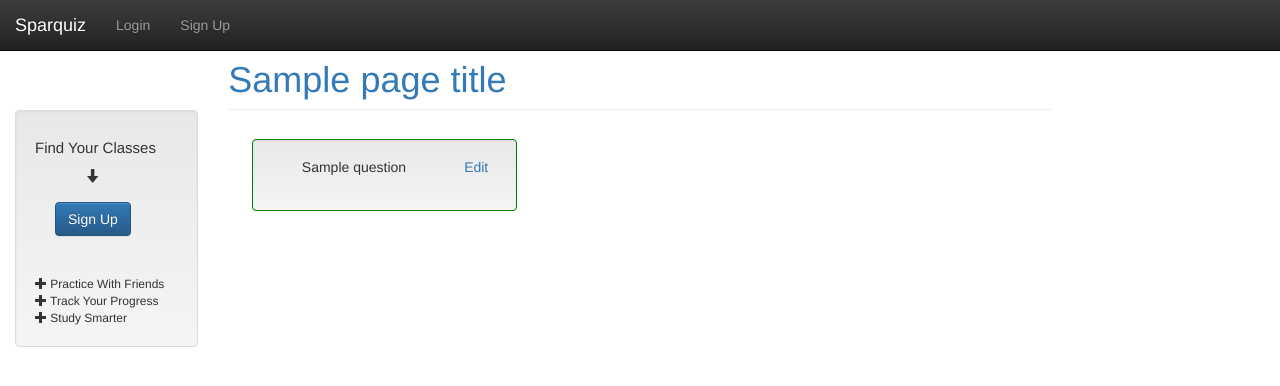
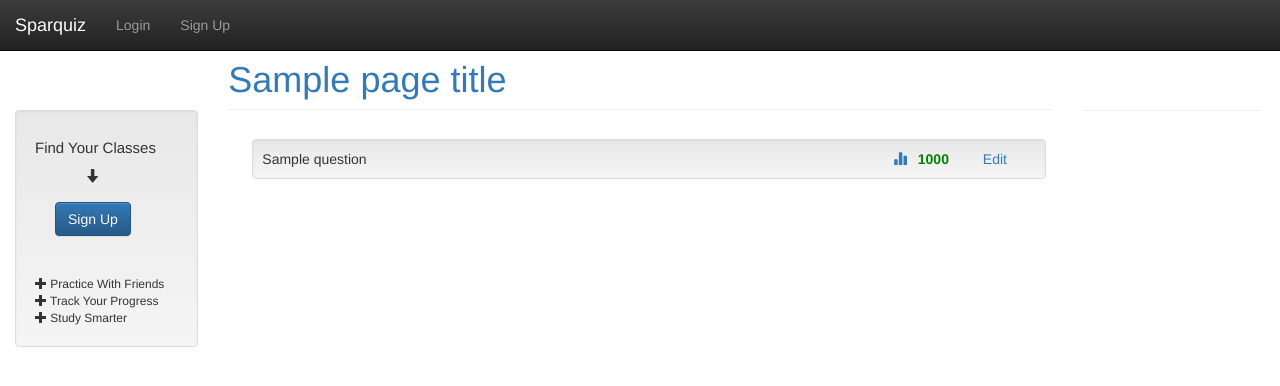
Before and after one commit to ek169/sparquiz, a Python web app: template templates/setview.html in a window 1280 px wide. Shown: the top 386 px of the page. Run offline with Jinja, Linux system fonts and the light colour scheme; the template is opened without the code that fills it: most values are stand-ins (such as "Sample title", 1, 10 or a date in 2020); some libraries are stand-ins or nearby versions.

Commit message:
added right side bar and jquery scripts

```diff
--- a/css/styles.css
+++ b/css/styles.css
@@ -11,6 +11,12 @@ div.sidebar.col-xs-2 {
     padding-top: 110px;
 }
 
+#right-side-bar {
+    width: 180px;
+    background-color: #F0F0F0;
+    border-radius: 15px;
+}
+
 .errMsg {
     color: red;
 }
@@ -18,11 +24,6 @@ div.sidebar.col-xs-2 {
 small.last-modified-text {
     font-size: 9px;
     color: red;
-}
-
-.table-padding {
-    padding-top: 5px;
-    text-align: left;
 }
 
 h4.h4 {
@@ -72,6 +73,11 @@ span.delete-input.glyphicon.glyphicon-minus {
   width: 325px;
 }
 
+.right {
+  margin: 5px;
+  width: 325px;
+}
+
 .clear{
   clear:both;
 }
@@ -92,9 +98,8 @@ span.delete-input.glyphicon.glyphicon-minus {
 .question-view-format {
     overflow: hidden;
     display: -webkit-box;
-    -webkit-line-clamp: 2;
+    -webkit-line-clamp: 1;
     -webkit-box-orient: vertical;
-    height: 45px;
 }
 
 .edit-view-format {
@@ -106,14 +111,21 @@ span.delete-input.glyphicon.glyphicon-minus {
     height: 72px;
 }
 
-div#question-border.col-md-4.well {
+div#question-border{
     margin: 9px;
     padding: 9px;
     overflow: hidden;
     height: 40px;
     border-width: 1px;
     border-style: solid;
-    height: 72px;
+}
+
+a#edit-question-button {
+    padding-left: 30px;
+}
+
+#difficulty-edit {
+    padding-left: 110px;
 }
 
 .input-error {
@@ -130,10 +142,15 @@ div#question-border.col-md-4.well {
   border-radius: 15px;
 }
 
-table.table.borderless {
+.glyphicon.glyphicon-stats {
+    padding-right: 7px;
+}
+
+.side-bar-title {
+    text-decoration: underline;
+}
+
+.center {
     text-align: center;
 }
-table.table.borderless td, table.table.borderless th {
-    border: none;
-}
 </style>
--- a/index.yaml
+++ b/index.yaml
@@ -24,3 +24,8 @@ indexes:
   properties:
   - name: set_name
   - name: difficulty
+
+- kind: Question
+  properties:
+  - name: set_name
+  - name: last_edited
--- a/js/setview.js
+++ b/js/setview.js
@@ -1,13 +1,27 @@
 $(document).ready(function() {
-    var difficulty = $("#question-difficulty");
-    var questionBorder = $("#question-border");
+    $('.questionInfo').each(function(){
+    var number = $(this).find("#question-difficulty");
+    var difficulty = number.text();
     if(difficulty <= 33){
-        questionBorder.css("color", "red");
+        number.css("color", "red");
     }
     else if(difficulty <= 67 && difficulty >= 34){
-        questionBorder.css("border-color", "yellow");
+        number.css("color", "orange");
         }
     else {
-        questionBorder.css("border-color", "green");
+        number.css("color", "green");
     }
+    });
+
+    var statsDiv = $("#stats-side-div");
+    $(".difficulty-icon").click(function(e) {
+        var correctAns = $(this).find("#question-correct-answer").text();
+        var correctAtt = $(this).find("#question-correct-attempts").text();
+        var totalAtt = $(this).find("#question-total-attempts").text();
+        statsDiv.html('<div class="center"><div><div class="side-bar-title">Correct Answer</div>' + correctAns + '</div><br>'
+                         + '<div><div class="side-bar-title">Total Attempts</div>' + totalAtt + '</div></div>');
+
+
+
+    });
 });
--- a/main.py
+++ b/main.py
@@ -114,7 +114,7 @@ class UserHandler(MainHandler):
             return set_name.get()
 
     def get_questions_by_set(self, set_obj):
-        questions = Question.all().filter('set_name =', set_obj).order('difficulty')
+        questions = Question.all().filter('set_name =', set_obj).order('last_edited')
         return questions
 
     def get_question_by_id(self, question_id):
@@ -149,13 +149,14 @@ class Index(UserHandler):
 
     def get(self):
         user = self.getCookieCacheUser()
-        the_classes = Class.all()
         if user:
+            the_classes = Class.all().filter("user_creator !=", user)
             user_classes = self.cacheAllUserClasses(user.key().id())
             page_title = "Welcome " + user.username
             self.render('index.html', current_user=user, the_classes=the_classes,
                         page_title=page_title, user_classes=user_classes)
         else:
+            the_classes = Class.all()
             page_title = "Welcome To Sparquiz"
             self.render('index.html', current_user=None, the_classes=the_classes, page_title=page_title)
 
--- a/models.py
+++ b/models.py
@@ -43,5 +43,4 @@ class Question(db.Model):
     type = db.StringProperty(required=True)
     total_attempts = db.IntegerProperty(required=True)
     correct_attempts = db.IntegerProperty(required=True)
-    difficulty = db.FloatProperty(required=False)
     set_name = db.ReferenceProperty(Set)
--- a/templates/base.html
+++ b/templates/base.html
@@ -124,7 +124,38 @@
 
             {% endblock %}
         </div>
+        <div class="sidebar col-xs-2 pull-right">
+            <div id="right-side-bar" class="col-xs-2 affix">
+                {% if current_user %}
+                <ul class="nav nav-stacked">
+                    <li>
+                        <a href="#">
+                            <h2 class="h2">
+                                Help
+                                <span class="glyphicon glyphicon-sort-by-attributes"></span>
+                            </h2>
+                        </a>
+                    </li>
+                    <li>
+                        <div id="stats-side-div">
+                            {% if set_obj %}
+                            <span class="hover">Click <span class="glyphicon glyphicon-stats"></span> for more info</span>
+                            {% endif %}
 
+                        </div>
+                    </li>
+                    <li><a href="#">Link</a>
+                    </li>
+                    <li><a href="#">Link</a>
+                    </li>
+                    <li><a href="#">Link</a>
+                    </li>
+
+                    </ul>
+                {% else %}
+                {% endif %}
+            </div>
+        </div>
     </div>
 </div>
 </body>
--- a/templates/setview.html
+++ b/templates/setview.html
@@ -3,17 +3,25 @@
 {% if questions %}
     <div class="container-fluid">
     {% for question in questions %}
-        <div id="question-border" class="col-md-4 well">
-            <table class="table borderless">
-                <tr>
-                    <td>
-                        <span class="question-view-format">{{question.question}}</span>
-                    </td>
-                    <td>
-                        <span><a href="/{{current_user.username}}/{{class_obj.name}}/{{set_obj.name}}/{{question.key().id()}}">Edit </a></span>
-                    </td>
-                </tr>
-            </table>
+        <div id="question-border" class="col-md-12 well">
+            <div class="row questionInfo">
+                <div class="col-md-8">
+                    <span class="question-view-format">{{question.question}}</span>
+                </div>
+                <div id="difficulty-edit" class="col-md-4">
+                    <a class="difficulty-icon" href="#"><span id="difficulty-stats" class="glyphicon glyphicon-stats">
+                        <span id="question-correct-attempts" hidden="hidden">{{question.correct_attempts}}</span>
+                        <span id="question-total-attempts" hidden="hidden">{{question.total_attempts}}</span>
+                        <span id="question-correct-answer" hidden="hidden">{{question.correct_answer}}</span>
+                    </span></a>
+                    {% if question.total_attempts > 0 %}
+                    <span id="question-difficulty"><strong>{{((question.correct_attempts/question.total_attempts)*100)|int}}</strong></span>
+                    {% else %}
+                    <span><strong><em>00</em></strong></span>
+                    {% endif %}
+                    <span><a id="edit-question-button" href="/{{current_user.username}}/{{class_obj.name}}/{{set_obj.name}}/{{question.key().id()}}">Edit</a></span>
+                </div>
+            </div>
         </div>
     {% endfor %}
     </div>
```
Also changed, not shown: populate_schools.py (+8 -1 lines), templates/editclassview.html (+10 -14 lines), templates/edituserprofile.html (+7 -7 lines), templates/index.html (+8 -1 lines), 3 other files.
